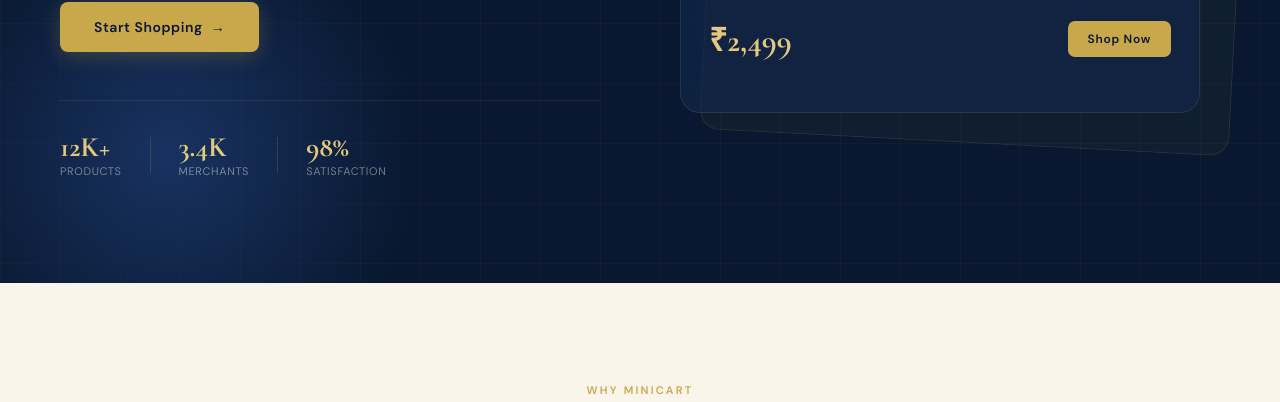
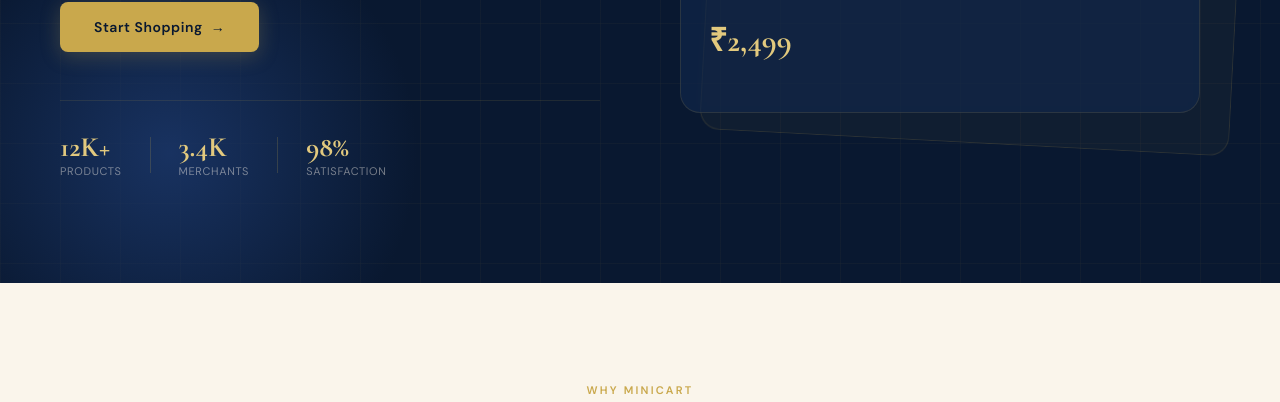
Before and after one commit to ChouhanPriyal/Minicart, a Flask app: page / in a window 1280 px wide. Shown: the part 517-919 px from the top of the page. Run offline with Flask 3, Linux system fonts and the light colour scheme.

Commit message:
fixed landing page

```diff
--- a/templates/landing.html
+++ b/templates/landing.html
@@ -904,7 +904,6 @@
 
           <div class="hcard-footer">
             <div class="hcard-price">₹2,499</div>
-            <a href="/home" class="hcard-btn">Shop Now</a>
           </div>
         </div>
       </div>
```
